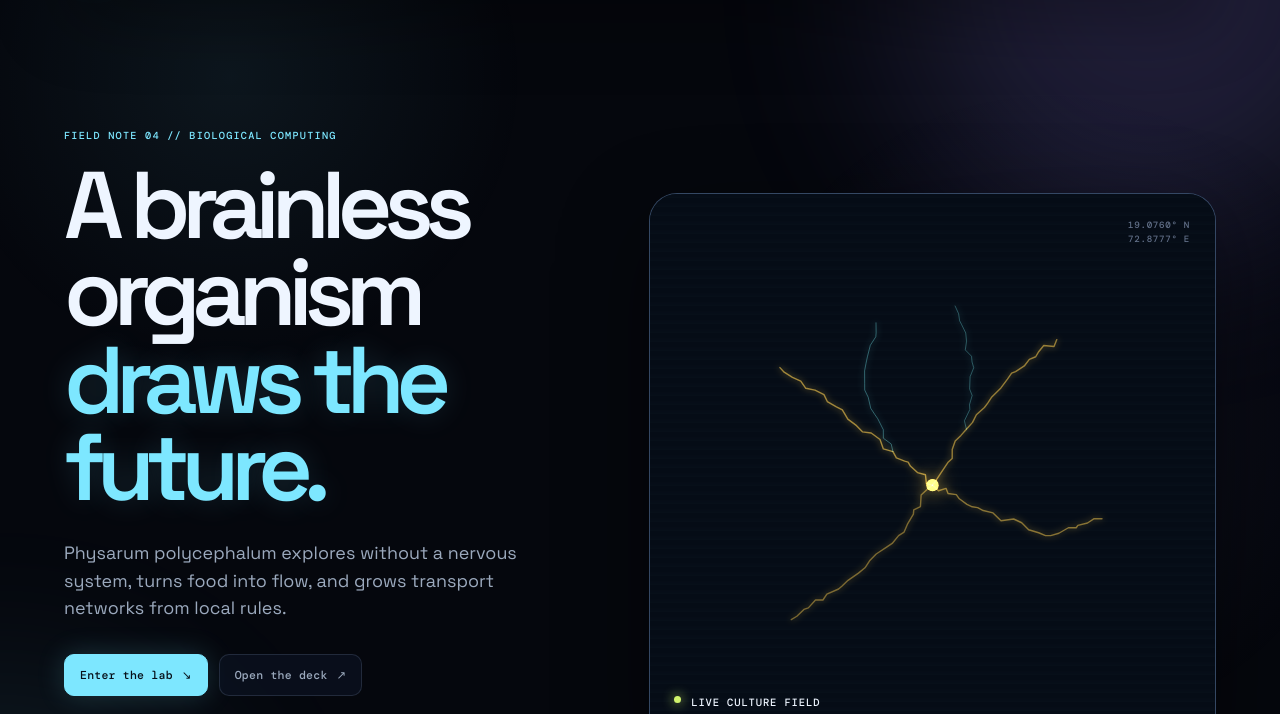
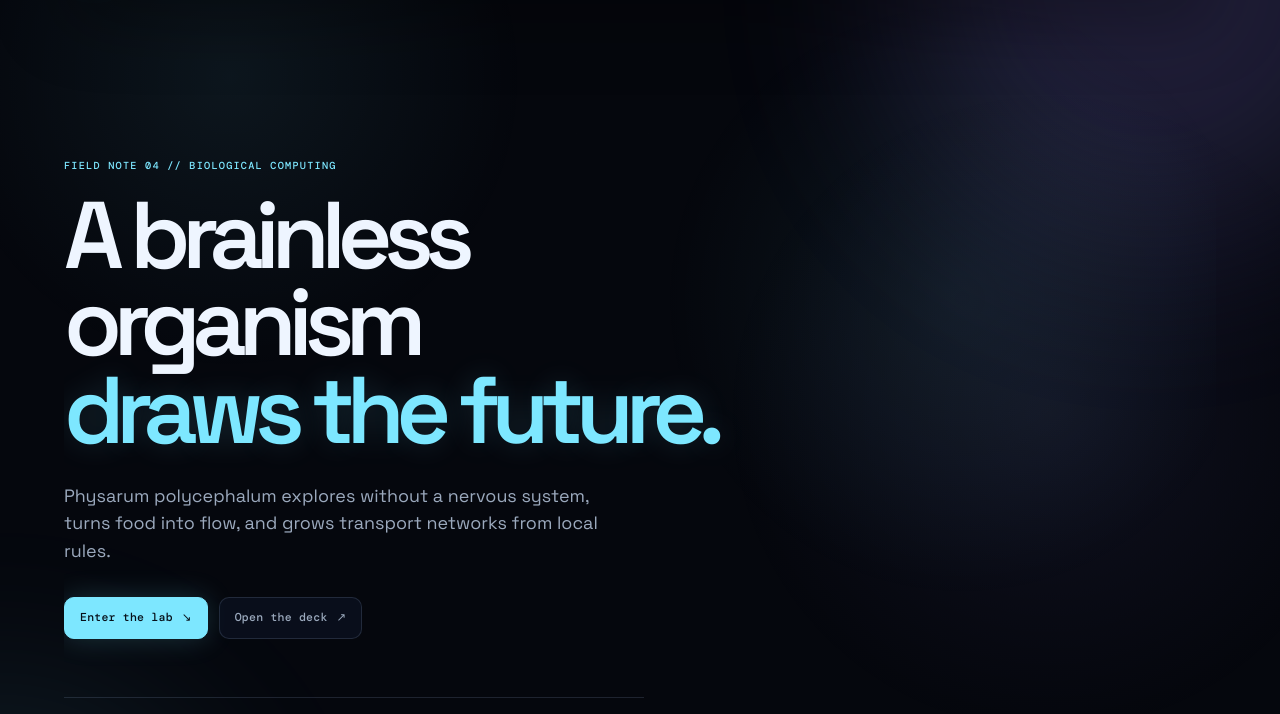
Before and after one commit to suhaan2485/Slime-Mould-Web, a plain HTML site: page index.html in a window 1280 px wide. Shown: the part 83-797 px from the top of the page. Drawn offline with nearby package versions, Linux system fonts and the light colour scheme.

Commit message:
Polish landing page and remove hero field

```diff
--- a/app.js
+++ b/app.js
@@ -212,46 +212,6 @@
       timerEl.textContent = `⏱️ ${hours} hrs${tick >= BIO_TICKS ? ' (Network Stabilized)' : ''}`;
     }
     return phase;
-  }
-
-  function hero() {
-    const canvas = document.getElementById('heroCanvas');
-    if (!canvas) return;
-    let lastSize = '';
-    let branches = [];
-    function frame(time) {
-      const [width, height, ctx] = fitCanvas(canvas);
-      const size = `${width}x${height}`;
-      if (size !== lastSize) {
-        lastSize = size;
-        const cx = width * 0.50;
-        const cy = height * 0.52;
-        branches = [
-          [[cx, cy], [width * 0.43, height * 0.46], [width * 0.33, height * 0.38], [width * 0.23, height * 0.31]],
-          [[cx, cy], [width * 0.56, height * 0.42], [width * 0.64, height * 0.32], [width * 0.72, height * 0.26]],
-          [[cx, cy], [width * 0.58, height * 0.56], [width * 0.70, height * 0.61], [width * 0.80, height * 0.58]],
-          [[cx, cy], [width * 0.44, height * 0.61], [width * 0.34, height * 0.70], [width * 0.25, height * 0.76]],
-          [[width * 0.43, height * 0.46], [width * 0.38, height * 0.35], [width * 0.40, height * 0.23]],
-          [[width * 0.56, height * 0.42], [width * 0.57, height * 0.30], [width * 0.54, height * 0.20]]
-        ].map((branch) => createOrganicBranch(branch.map(([x, y]) => ({ x, y })), 3, 8));
-      }
-      ctx.clearRect(0, 0, width, height);
-      ctx.fillStyle = '#050c16';
-      ctx.fillRect(0, 0, width, height);
-      ctx.globalCompositeOperation = 'lighter';
-      const pulse = 0.58 + Math.sin(time * 0.0012) * 0.10;
-      branches.forEach((branch, index) => drawVein(ctx, branch, 1, pulse - index * 0.045, index < 4 ? '#f3be38' : '#6dd4d2', index < 4 ? 1.4 : 1, 6, time * 0.08, false));
-      ctx.shadowBlur = 20;
-      ctx.shadowColor = '#f3be38';
-      ctx.fillStyle = '#ffe066';
-      ctx.beginPath();
-      ctx.arc(width * 0.50, height * 0.52, 5 + Math.sin(time * 0.0015) * 1.2, 0, TAU);
-      ctx.fill();
-      ctx.shadowBlur = 0;
-      ctx.globalCompositeOperation = 'source-over';
-      requestAnimationFrame(frame);
-    }
-    requestAnimationFrame(frame);
   }
 
   function makeEdge(nodes, a, b, jitter = 0) {
@@ -905,7 +865,6 @@
   }
 
   function init() {
-    hero();
     growth();
     metro();
   }
--- a/index.html
+++ b/index.html
@@ -8,7 +8,7 @@
   <link rel="preconnect" href="https://fonts.googleapis.com">
   <link rel="preconnect" href="https://fonts.gstatic.com" crossorigin>
   <link href="https://fonts.googleapis.com/css2?family=DM+Mono:wght@400;500&family=Space+Grotesk:wght@400;500;600;700&display=swap" rel="stylesheet">
-  <link rel="stylesheet" href="styles.css?v=physarum-v8">
+  <link rel="stylesheet" href="styles.css?v=physarum-v9">
 </head>
 <body>
   <div class="ambient ambient-one" aria-hidden="true"></div>
@@ -46,15 +46,6 @@
         </div>
       </div>
 
-      <div class="hero-visual" aria-label="Animated Physarum network field">
-        <canvas id="heroCanvas"></canvas>
-        <div class="hero-coordinate">19.0760° N<br>72.8777° E</div>
-        <div class="hero-caption">
-          <span class="state-dot"></span>
-          <div><strong>LIVE CULTURE FIELD</strong><small>self-organising network / no central controller</small></div>
-        </div>
-        <div class="hero-scanline" aria-hidden="true"></div>
-      </div>
     </section>
 
     <section class="signal-strip section-wrap" aria-label="Project metrics">
@@ -149,6 +140,6 @@
   </main>
 
   <footer class="footer"><div><span class="brand-mini">PHYSARUM<span>.LAB</span></span><span>academic biological computing case study</span></div><span>NMIMS MUMBAI // 2026</span></footer>
-  <script src="app.js?v=physarum-v8"></script>
+  <script src="app.js?v=physarum-v9"></script>
 </body>
 </html>
--- a/styles.css
+++ b/styles.css
@@ -41,7 +41,8 @@ button { font: inherit; }
 .system-state { display: flex; align-items: center; gap: 8px; color: var(--lime); font: 500 .62rem var(--mono); letter-spacing: .08em; white-space: nowrap; }
 .state-dot { width: 7px; height: 7px; background: var(--lime); box-shadow: 0 0 12px var(--lime); }
 
-.hero { min-height: 780px; padding: 120px 0 90px; display: grid; grid-template-columns: .92fr 1.08fr; gap: 8vw; align-items: center; }
+.hero { position: relative; min-height: 680px; padding: 150px 0 110px; display: flex; align-items: center; overflow: hidden; background: radial-gradient(circle at 78% 34%, rgba(125,231,255,.08), transparent 28%); }
+.hero-copy { position: relative; z-index: 1; max-width: 950px; }
 .overline, .section-tag, .micro-label, .readout-label, .metric-label, .card-number, .member-role { color: var(--cyan); font: 500 .64rem var(--mono); letter-spacing: .12em; text-transform: uppercase; }
 .hero h1 { max-width: 700px; margin: 20px 0 28px; font-size: clamp(3.7rem, 7.4vw, 7.8rem); line-height: .92; letter-spacing: -.09em; font-weight: 600; }
 .hero h1 span, h2 span { color: var(--cyan); text-shadow: 0 0 30px rgba(125,231,255,.16); }
@@ -61,14 +62,6 @@ button { font: inherit; }
 .hero-readout div { display: flex; flex-direction: column; gap: 6px; }
 .readout-label { color: var(--dim); font-size: .56rem; }
 .hero-readout strong { font-size: .84rem; font-weight: 500; line-height: 1.35; }
-.hero-visual { position: relative; min-height: 560px; overflow: hidden; border: 1px solid var(--line-bright); border-radius: 28px; background: radial-gradient(circle at 50% 45%, rgba(30,62,85,.72), rgba(5,9,17,.95) 64%); box-shadow: inset 0 0 80px rgba(125,231,255,.05), 0 30px 90px rgba(0,0,0,.45); }
-.hero-visual canvas { display: block; width: 100%; height: 100%; min-height: 560px; }
-.hero-coordinate { position: absolute; top: 24px; right: 25px; color: var(--dim); text-align: right; font: 500 .57rem/1.6 var(--mono); letter-spacing: .08em; }
-.hero-caption { position: absolute; left: 24px; bottom: 24px; display: flex; gap: 10px; align-items: flex-start; }
-.hero-caption strong, .hero-caption small { display: block; }
-.hero-caption strong { font: 500 .66rem var(--mono); letter-spacing: .08em; }
-.hero-caption small { margin-top: 4px; color: var(--muted); font-size: .68rem; }
-.hero-scanline { position: absolute; inset: 0; background: linear-gradient(transparent 0%, rgba(125,231,255,.08) 49%, transparent 50%); background-size: 100% 9px; mix-blend-mode: screen; opacity: .16; pointer-events: none; }
 
 .signal-strip { display: grid; grid-template-columns: repeat(4, 1fr); margin-bottom: 140px; border-top: 1px solid var(--line); border-bottom: 1px solid var(--line); }
 .signal-strip div { padding: 21px 22px; display: grid; grid-template-columns: 35px 1fr; gap: 4px 10px; border-right: 1px solid var(--line); }
@@ -181,9 +174,7 @@ button { font: inherit; }
 .brand-mini { color: var(--text); letter-spacing: .08em; }
 
 @media (max-width: 980px) {
-  .hero { grid-template-columns: 1fr; padding-top: 90px; }
-  .hero-visual { min-height: 480px; }
-  .hero-visual canvas { min-height: 480px; }
+  .hero { padding-top: 90px; }
   .model-tabs { grid-template-columns: repeat(3, 1fr); }
   .research-grid { grid-template-columns: repeat(2, 1fr); }
   .research-feature { grid-row: span 1; }
@@ -199,7 +190,6 @@ button { font: inherit; }
   .hero h1 { font-size: clamp(3.3rem, 15vw, 5rem); }
   .hero-readout { gap: 12px; }
   .hero-readout strong { font-size: .7rem; }
-  .hero-visual, .hero-visual canvas { min-height: 390px; }
   .signal-strip { grid-template-columns: repeat(2, 1fr); margin-bottom: 80px; }
   .signal-strip div:nth-child(2) { border-right: 0; }
   .signal-strip div:nth-child(-n+2) { border-bottom: 1px solid var(--line); }
```
